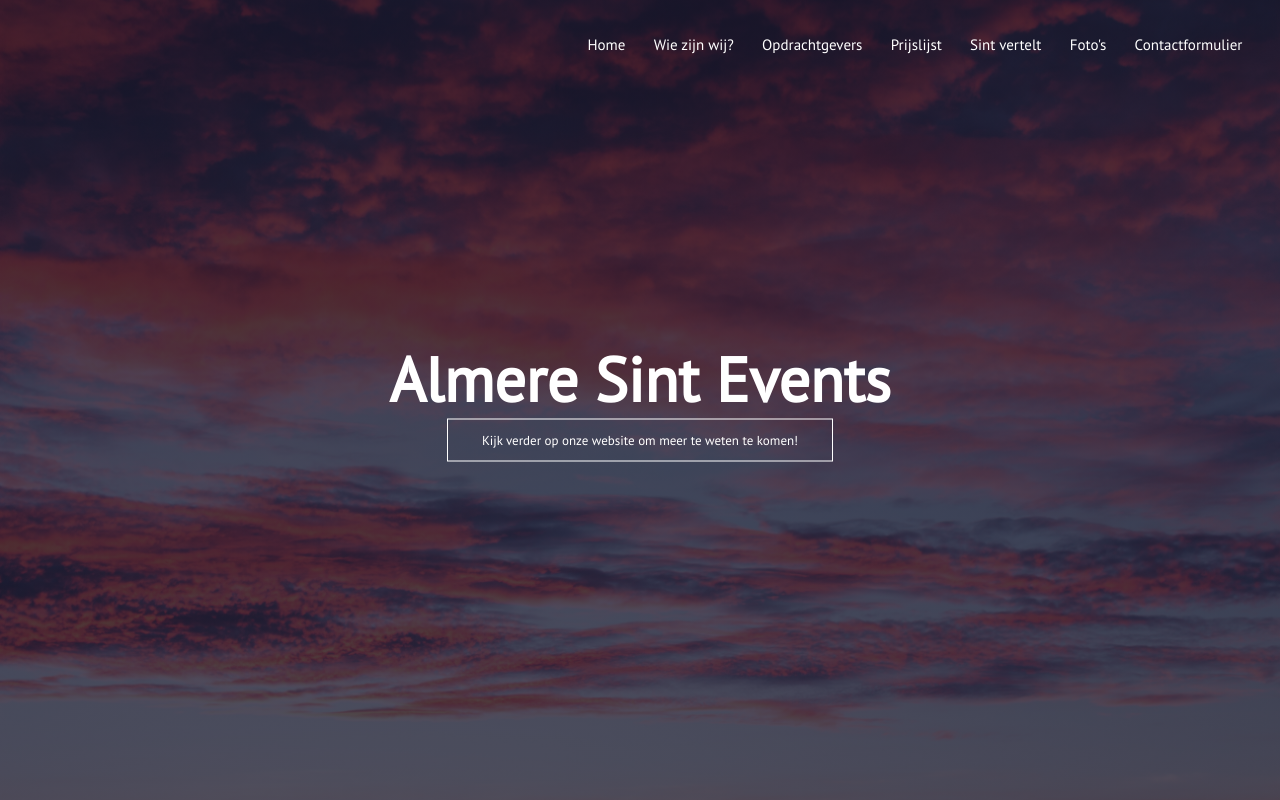
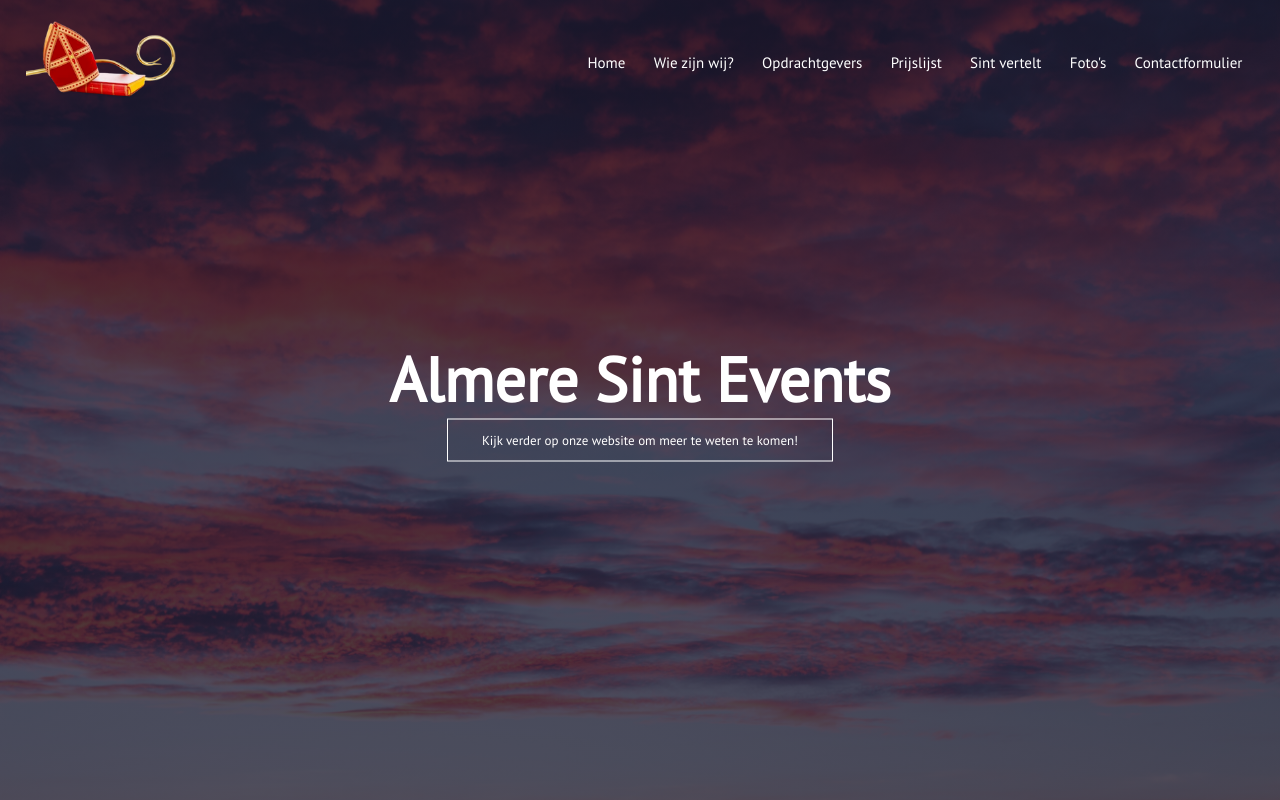
Before and after one commit to DylanEckhart/Sinterklaas-Website, a PHP site: the page made by Foto's/fotos.html in a window 1280 px wide. Run offline with PHP 8.4, Linux system fonts and the light colour scheme.

Commit message:
Version 1.16: Added a logo and less padding for the nav-bar

```diff
--- a/Contactformulier/contactformulier.html
+++ b/Contactformulier/contactformulier.html
@@ -11,6 +11,7 @@
 <body>
 <section class="header">
     <nav>
+        <img src="../IMG/logo.png" alt="logo">
         <div class="nav-links" id="navLinks">
             <i class="fa fa-times" onclick="hideMenu()"></i>
             <ul>
--- a/Foto's/fotos.html
+++ b/Foto's/fotos.html
@@ -11,6 +11,7 @@
 <body>
 <section class="header">
     <nav>
+        <img src="../IMG/logo.png" alt="logo">
         <div class="nav-links" id="navLinks">
             <i class="fa fa-times" onclick="hideMenu()"></i>
             <ul>
--- a/Opdrachtgevers/opdrachtgevers.html
+++ b/Opdrachtgevers/opdrachtgevers.html
@@ -11,6 +11,7 @@
 <body>
 <section class="header">
     <nav>
+        <img src="../IMG/logo.png" alt="logo">
         <div class="nav-links" id="navLinks">
             <i class="fa fa-times" onclick="hideMenu()"></i>
             <ul>
--- a/Prijslijst/prijslijst.html
+++ b/Prijslijst/prijslijst.html
@@ -11,6 +11,7 @@
 <body>
 <section class="header">
     <nav>
+        <img src="../IMG/logo.png" alt="logo">
         <div class="nav-links" id="navLinks">
             <i class="fa fa-times" onclick="hideMenu()"></i>
             <ul>
--- a/Sint Vertelt/sint_vertelt.html
+++ b/Sint Vertelt/sint_vertelt.html
@@ -11,6 +11,7 @@
 <body>
 <section class="header">
     <nav>
+        <img src="../IMG/logo.png" alt="logo">
         <div class="nav-links" id="navLinks">
             <i class="fa fa-times" onclick="hideMenu()"></i>
             <ul>
--- a/Wie zijn wij?/wie_zijn_wij.html
+++ b/Wie zijn wij?/wie_zijn_wij.html
@@ -11,6 +11,7 @@
 <body>
 <section class="header">
     <nav>
+        <img src="../IMG/logo.png" alt="logo">
         <div class="nav-links" id="navLinks">
             <i class="fa fa-times" onclick="hideMenu()"></i>
             <ul>
--- a/index.html
+++ b/index.html
@@ -11,6 +11,7 @@
 <body>
 <section class="header">
     <nav>
+        <img src="IMG/logo.png" alt="logo">
         <div class="nav-links" id="navLinks">
             <i class="fa fa-times" onclick="hideMenu()"></i>
 
--- a/style.css
+++ b/style.css
@@ -15,7 +15,7 @@
 
 nav {
     display: flex;
-    padding: 2% 2%;
+    padding: 1% 2%;
     justify-content: space-between;
     align-items: center;
 }
```
Also changed, not shown: IMG/logo.png.
